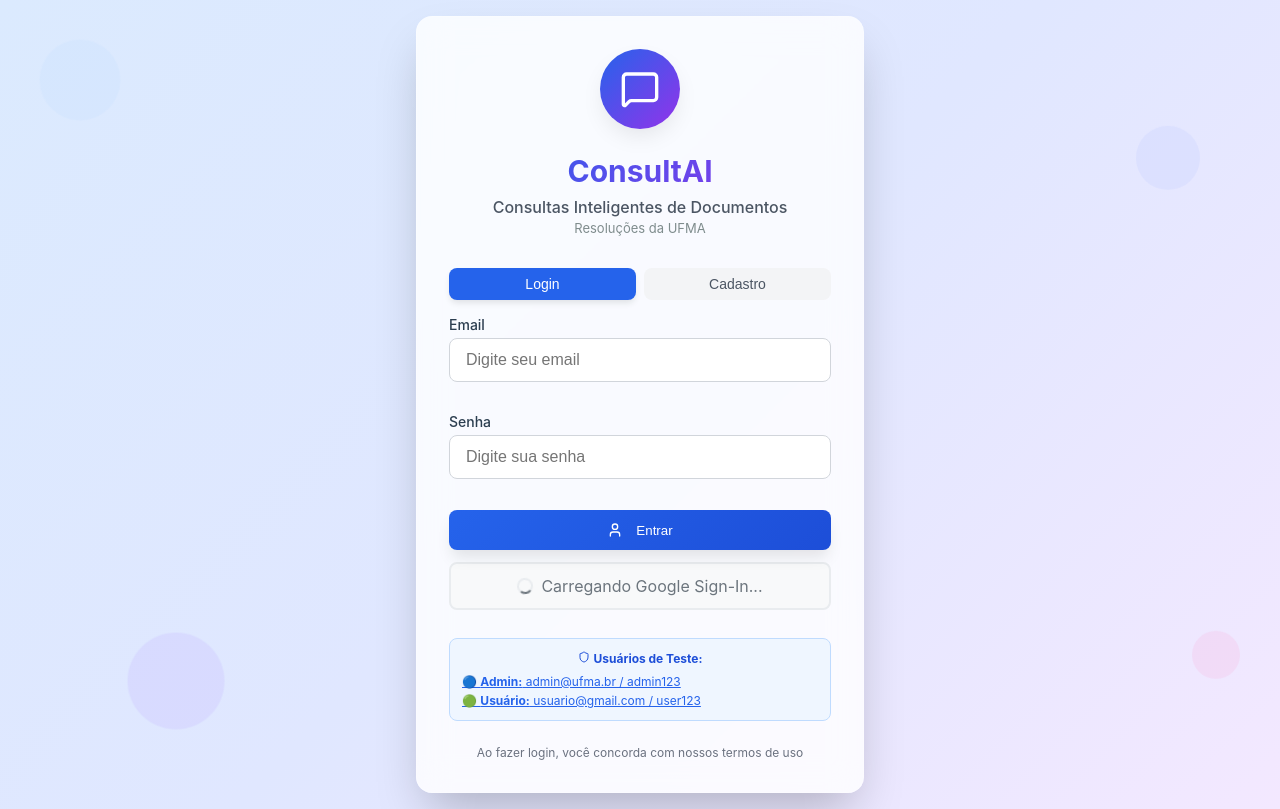
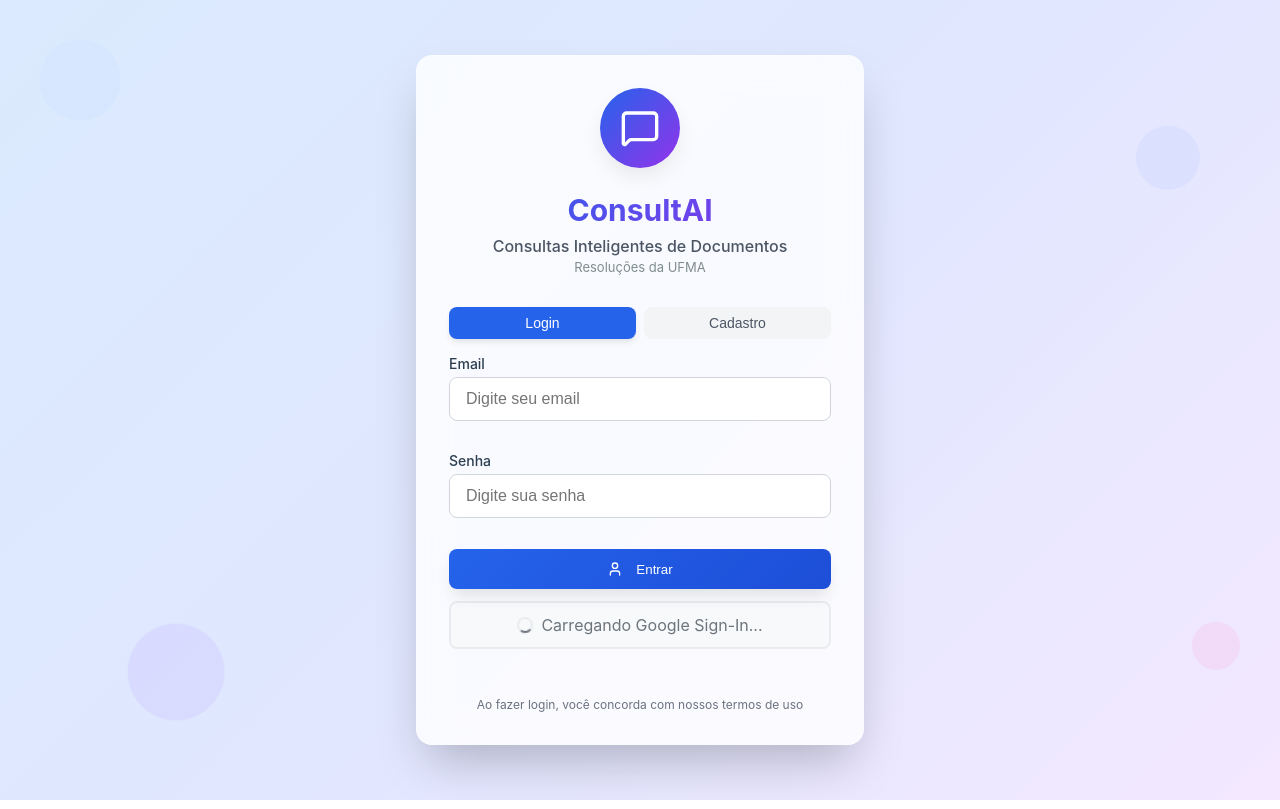
Before and after one commit to Euderlan/G4_CONSULTA_DOCUMENTOS, a React (Create React App) app in the folder Codigo/FrontEnd/: page / in a window 1280 px wide. Built offline with nearby package versions, Linux system fonts and the light colour scheme.

Commit message:
Removendo codigo desnecessários

```diff
--- a/Codigo/FrontEnd/src/components/LoginView/LoginView.css
+++ b/Codigo/FrontEnd/src/components/LoginView/LoginView.css
@@ -183,7 +183,7 @@
   box-shadow: 0 10px 15px -3px rgba(0, 0, 0, 0.1);
 }
 .register-button{
-  width: 250px;
+  width: 380px;
   height: 40px;
 }
 
--- a/Codigo/FrontEnd/src/components/LoginView/LoginView.js
+++ b/Codigo/FrontEnd/src/components/LoginView/LoginView.js
@@ -1,6 +1,6 @@
 // FrontEnd/src/components/LoginView/LoginView.js
 import React, { useState } from 'react';
-import { MessageSquare, User, Shield } from 'lucide-react';
+import { MessageSquare, User, } from 'lucide-react';
 import GoogleLoginButton from '../GoogleLoginButton/GoogleLoginButton';
 import './LoginView.css';
 
@@ -331,10 +331,10 @@
 
 
                 {/* Info Box com usuários de teste */}
-                <div className="info-box info-box-blue">
+                <div>
                   <p className="info-text">
-                    <Shield className="info-icon" />
-                    <strong>Usuários de Teste:</strong>
+
+
                   </p>
                   <div className="admin-credentials">
                     <div>
@@ -346,7 +346,7 @@
                           opacity: isLoading ? 0.5 : 1
                         }}
                       >
-                        🔵 <strong>Admin:</strong> admin@ufma.br / admin123
+
                       </span>
                     </div>
                     <div>
@@ -358,7 +358,7 @@
                           opacity: isLoading ? 0.5 : 1
                         }}
                       >
-                        🟢 <strong>Usuário:</strong> usuario@gmail.com / user123
+
                       </span>
                     </div>
                   </div>
@@ -435,14 +435,6 @@
                 )}
               </button>
 
-              {/* Info Box para cadastro */}
-              <div className="info-box info-box-green">
-                <p className="info-text">
-                  <User className="info-icon" />
-                  <strong>Cadastro para usuários do sistema</strong>
-                </p>
-
-              </div>
             </div>
           )}
         </div>
```
